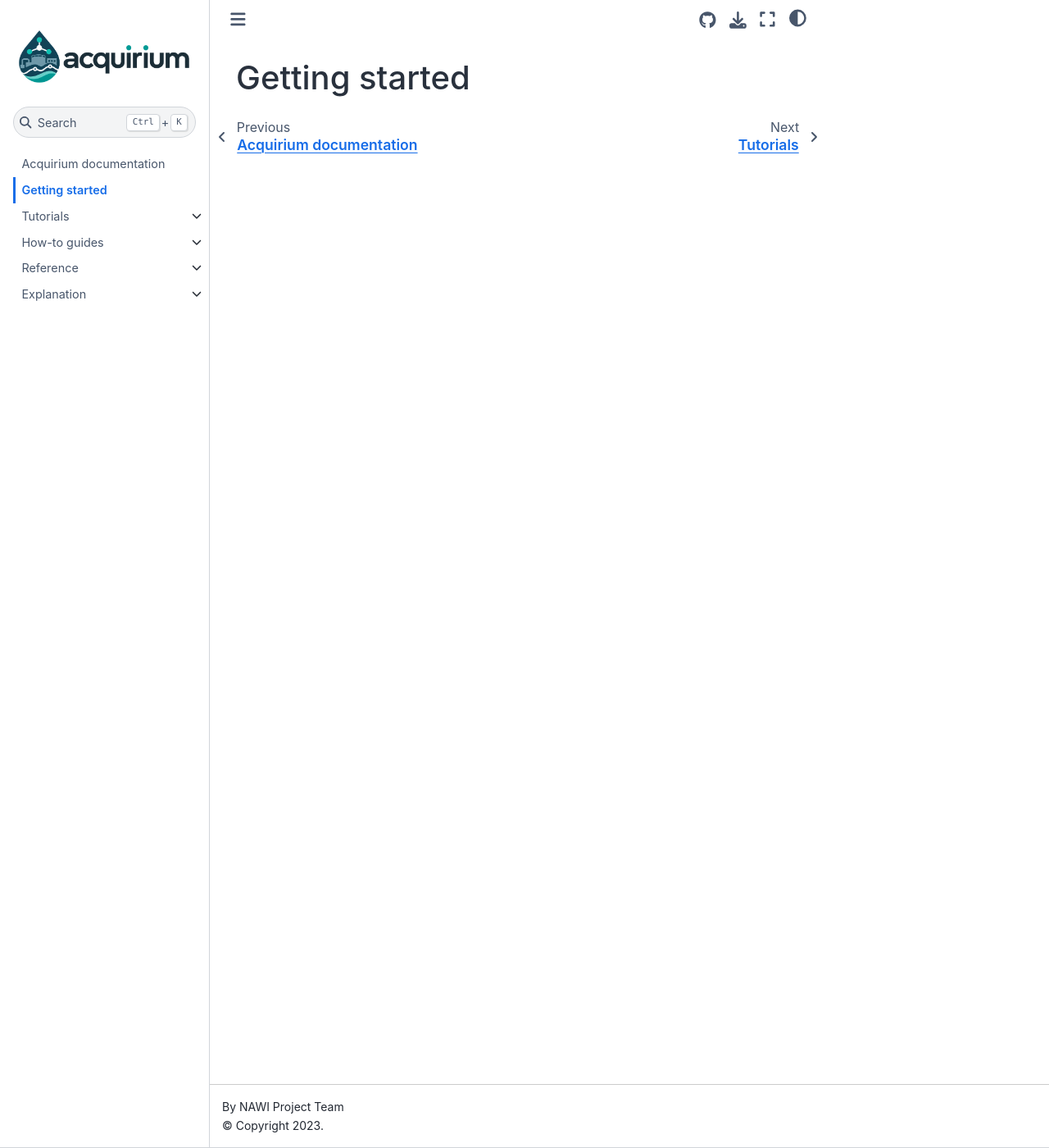
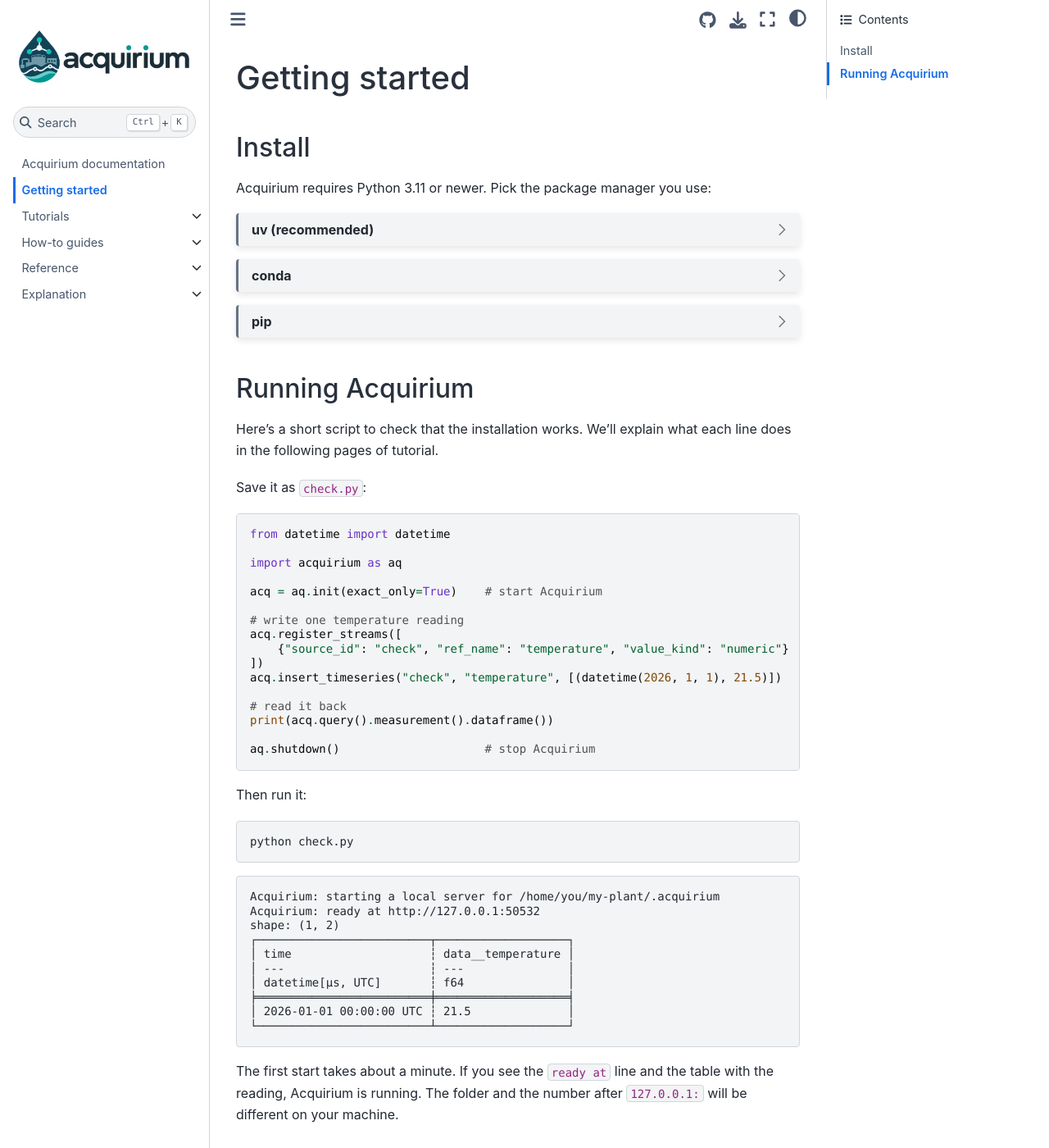
Before and after one commit to DataDrivenCPS/acquirium, a Jupyter Book: the page built from docs/getting-started.md, in a window 1280 px wide and 1400 px high. Shown: the whole window at 82% size. Built offline with Jupyter Book 1.0.4 settings and Sphinx 7.4.7 and the Sphinx Book theme 1.1.4, drawn with Linux system fonts in a browser that asks for light colours.

Commit message:
Docs: getting started page with install options and an install check

````diff
--- a/docs/_config.yml
+++ b/docs/_config.yml
@@ -39,3 +39,5 @@ sphinx:
     myst_title_to_header: true
     # auto-generate #slug anchors for headings so GitHub-style section links resolve
     myst_heading_anchors: 4
+    # links to other sites open in a new tab
+    myst_links_external_new_tab: true
--- a/docs/getting-started.md
+++ b/docs/getting-started.md
@@ -1,3 +1,90 @@
 ---
 title: Getting started
 ---
+
+## Install
+
+Acquirium requires Python 3.11 or newer.
+Pick the package manager you use:
+
+::::{dropdown} uv (recommended)
+```bash
+uv init my-plant && cd my-plant
+uv add acquirium
+```
+
+:::{note}
+With uv, the `acquirium` and `python` commands are run as `uv run acquirium ...` and `uv run python ...`.
+:::
+
+New to uv? See [installing uv](https://docs.astral.sh/uv/getting-started/installation/).
+::::
+
+::::{dropdown} conda
+```bash
+conda create -n my-plant python=3.11
+conda activate my-plant
+pip install acquirium
+```
+
+New to conda? See [getting started with conda](https://docs.conda.io/projects/conda/en/stable/user-guide/getting-started.html).
+::::
+
+::::{dropdown} pip
+```bash
+mkdir my-plant && cd my-plant
+python -m venv .venv
+source .venv/bin/activate        # Windows: .venv\Scripts\activate
+pip install acquirium
+```
+
+New to pip? See [installing packages with pip](https://packaging.python.org/en/latest/tutorials/installing-packages/).
+::::
+
+## Running Acquirium
+
+Here's a short script to check that the installation works.
+We'll explain what each line does in the following pages of tutorial.
+
+Save it as `check.py`:
+
+```python
+from datetime import datetime
+
+import acquirium as aq
+
+acq = aq.init(exact_only=True)    # start Acquirium
+
+# write one temperature reading
+acq.register_streams([
+    {"source_id": "check", "ref_name": "temperature", "value_kind": "numeric"}
+])
+acq.insert_timeseries("check", "temperature", [(datetime(2026, 1, 1), 21.5)])
+
+# read it back
+print(acq.query().measurement().dataframe())
+
+aq.shutdown()                     # stop Acquirium
+```
+
+Then run it:
+
+```bash
+python check.py
+```
+```text
+Acquirium: starting a local server for /home/you/my-plant/.acquirium
+Acquirium: ready at http://127.0.0.1:50532
+shape: (1, 2)
+┌─────────────────────────┬───────────────────┐
+│ time                    ┆ data__temperature │
+│ ---                     ┆ ---               │
+│ datetime[μs, UTC]       ┆ f64               │
+╞═════════════════════════╪═══════════════════╡
+│ 2026-01-01 00:00:00 UTC ┆ 21.5              │
+└─────────────────────────┴───────────────────┘
+```
+
+The first start takes about a minute.
+If you see the `ready at` line and the table with the reading, Acquirium is running.
+The folder and the number after `127.0.0.1:` will be different on your machine.
````
